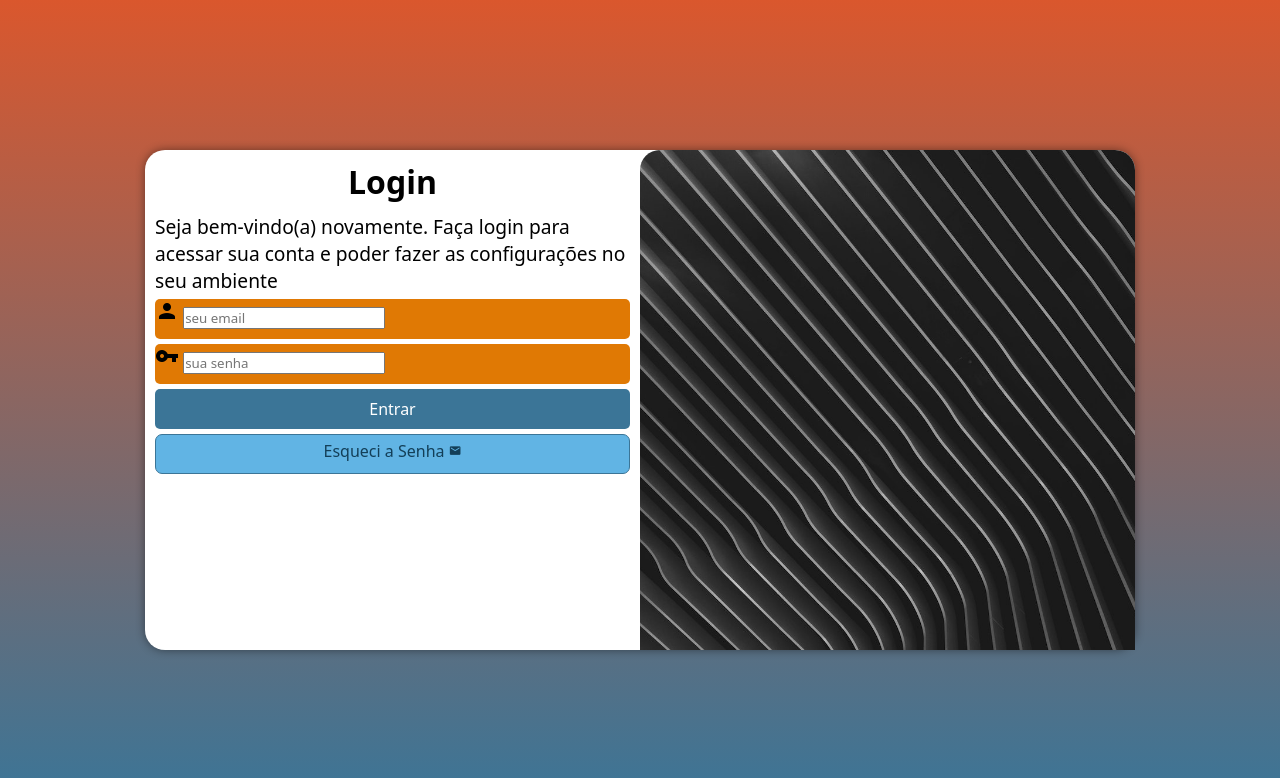
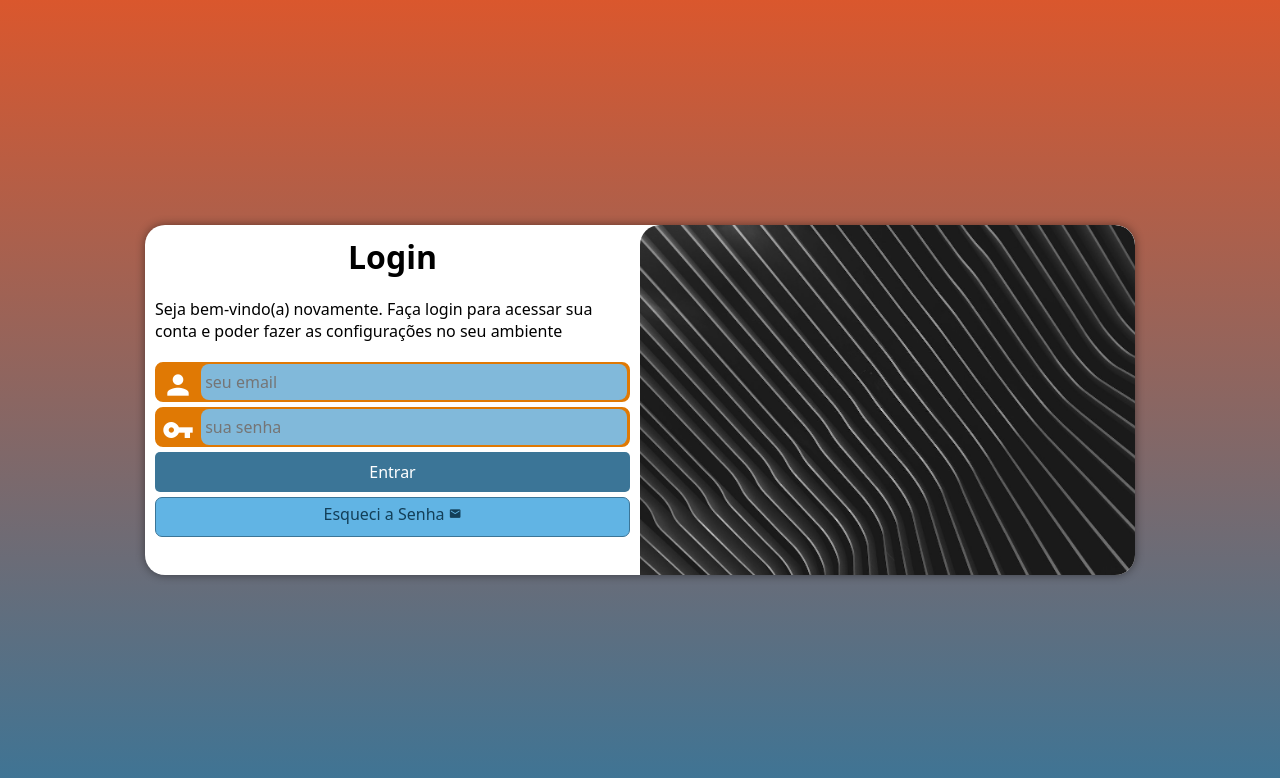
Before and after one commit to marcosvdsilva/projeto-login, a plain HTML site: page index.html in a window 1280 px wide. Drawn offline with Linux system fonts and the light colour scheme.

Commit message:
finalização do projeto login

```diff
--- a/estilos/media-query.css
+++ b/estilos/media-query.css
@@ -4,6 +4,11 @@
 
     body {
         background-image: linear-gradient(to top,#3B7597 , #DA572D);
+    }
+
+    section#login {
+        width: 80vw;
+        height: 280px;
     }
 
     section#login {
@@ -30,6 +35,7 @@
 
     section#login {
         width: 990px;
+        height: 350px;
     }
 
     section#login > div#imagem {
@@ -48,6 +54,7 @@
     }
 
     div#formulario > p {
-        font-size: 1.2em;
+        font-size: 1em;
+        margin: 20px 0px;
     }
 }
--- a/estilos/style.css
+++ b/estilos/style.css
@@ -28,12 +28,13 @@ section#login {
     position: absolute; /*config para ficar no meio da tela*/
     top: 50%; /*config para ficar no meio da tela*/
     left: 50%; /*config para ficar no meio da tela*/
+    overflow: hidden;
     transform: translate(-50%, -50%); /*config para ficar no meio da tela*/
 
     background-color: white;
     width: 250px;
     height: 500px;
-    border-radius: 20px;
+    border-radius: 20px ;
     box-shadow: 0px 0px 10px rgba(0, 0, 0, 0.445);
 
     transition: width .3s, height .3s;
@@ -65,15 +66,38 @@ div#formulario > p {
 
 form > div.campo {
     background-color: #e07904;
+    border: 2px solid #e07904;
     display: block;
     width: 100%;
     height: 40px;
-    border-radius: 5px;
+    border-radius: 8px;
     margin: 5px 0px ;
 }
 
 form  label {
     display: none;
+}
+
+div.campo > span {
+    color: white;
+    font-size: 2em;
+    width: 40px;
+    padding: 5px;
+}
+
+div.campo > input {
+    background-color: #81b9da;
+    font-size: 1em;
+    width: calc(100% - 45px);
+    height: 100%;
+    border: 0px;
+    border-radius: 8px;
+    padding: 4px;
+    transform: translateY(-13px);
+}
+
+div.campo > input:focus-within {
+    background-color: white;
 }
 
 form > input[type=submit] {
```
